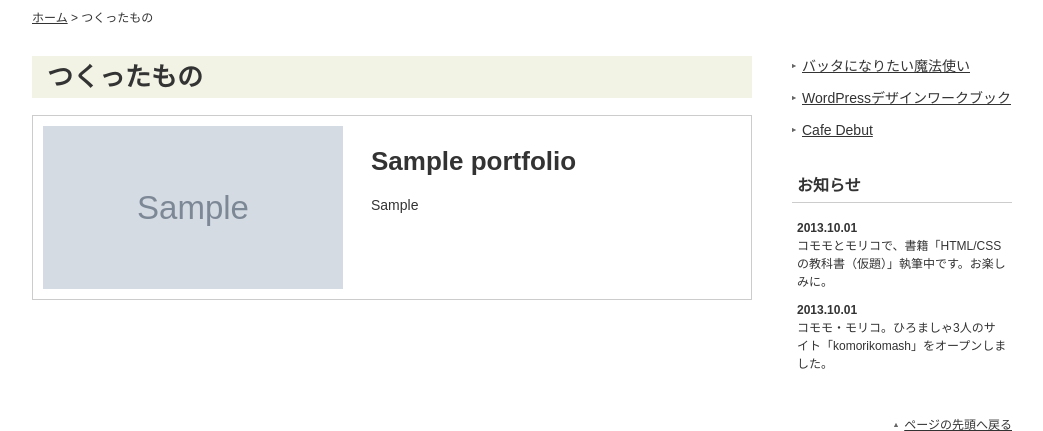
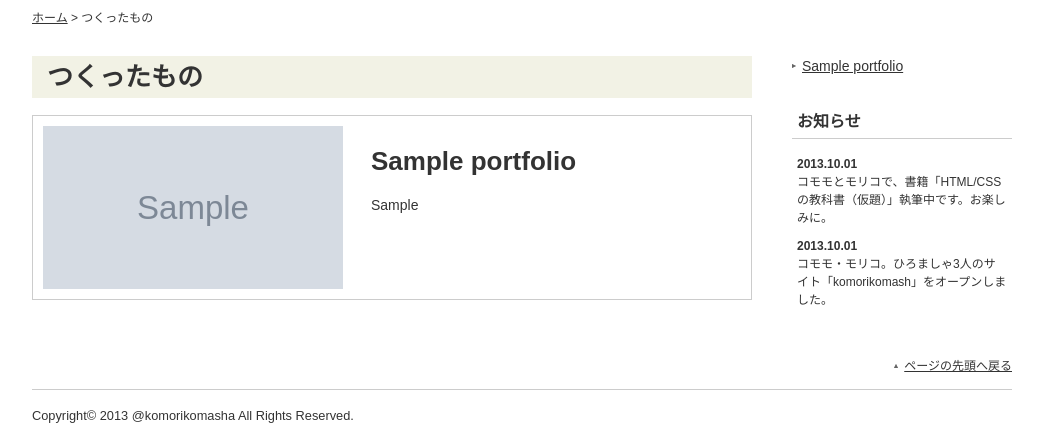
Before and after one commit to ksugawara61/k2oCodeigniter, a CodeIgniter app: page /database/index.php/k2o_blog/portfolio in a window 1280 px wide. Shown: the part 143-574 px from the top of the page, without its empty margins (118-1161 px from the left). Run offline with CodeIgniter, Linux system fonts and the light colour scheme; tables that the repository leaves empty hold one stand-in row (values such as "Sample post"); grey boxes marked "Sample" are stand-in pictures; some libraries are stand-ins or nearby versions; some web fonts are replaced.

Commit message:
つくったものページのローカルナビにつくったもの一覧を表示する処理を実装

```diff
--- a/application/controllers/K2o_blog.php
+++ b/application/controllers/K2o_blog.php
@@ -67,10 +67,11 @@ class K2o_blog extends CI_Controller {
         $header_data['method']      = $this->router->fetch_method();
         $header_data['breadcrumb']  = makeBreadcrumb($hierarchy);
 
-        $contents_data['local_navi'] = $this->load->view('templates/local_navi', null, true);
-        $contents_data['news_list']  = $this->load->view('templates/news_list', null, true);
+        // Bodyに表示する動的な要素
         $contents_data['portfolio_link'] = $this->index_link.'/'.$this->router->fetch_method();
         $contents_data['portfolios'] = $this->portfolio_model->fetchPortfolios();
+        $contents_data['local_navi'] = $this->load->view('templates/local_navi', $contents_data, true);
+        $contents_data['news_list']  = $this->load->view('templates/news_list', null, true);
 
         $this->load->view('templates/header', $header_data);
         $this->load->view('portfolio', $contents_data);
--- a/application/views/templates/local_navi.php
+++ b/application/views/templates/local_navi.php
@@ -1,7 +1,7 @@
 <nav class="localNavi">
     <ul>
-        <li><a href="03.html">バッタになりたい魔法使い</a></li>
-        <li><a href="02.html">WordPressデザインワークブック</a></li>
-        <li><a href="01.html">Cafe Debut</a></li>
+<?php foreach ($portfolios as $portfolio) { ?>
+        <li><a href="<?php echo $portfolio_link.'/'.$portfolio['portfolio_id']; ?>"><?php echo $portfolio['page_title']; ?></a></li>
+<?php } ?>
     </ul>
 </nav>
```
